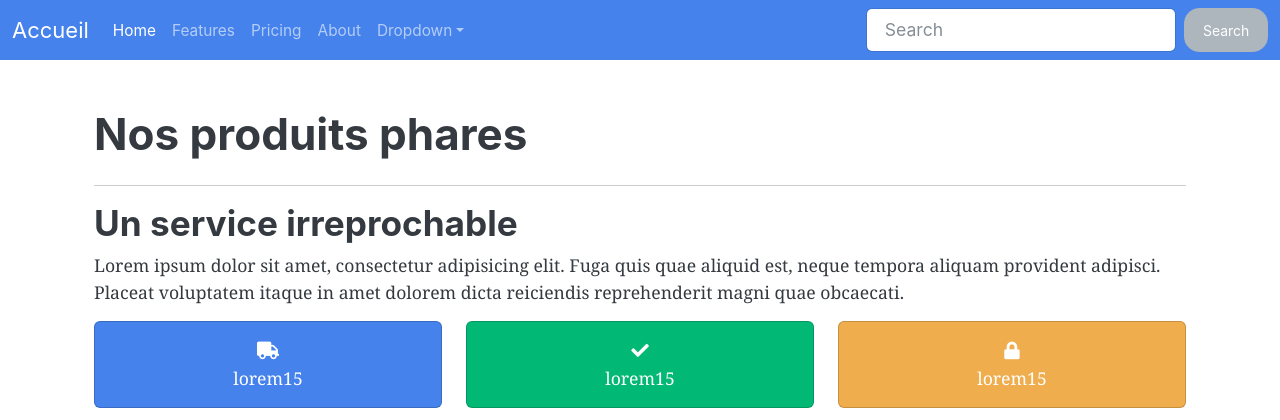
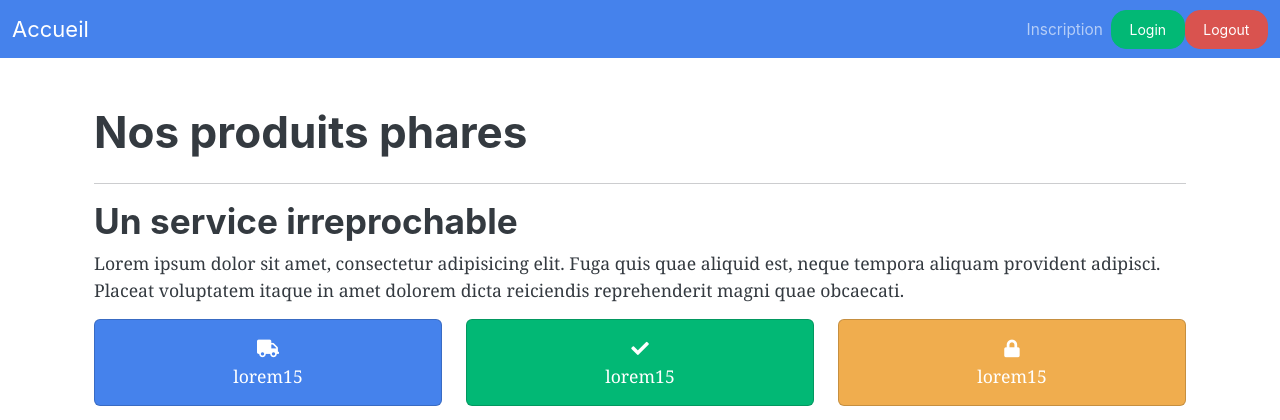
Before and after one commit to Manuel-Fami/Symfony5_e-shop, a Symfony app: template templates/home.html.twig in a window 1280 px wide. Shown: the top 420 px of the page. Run offline with Twig, Linux system fonts and the light colour scheme; the template is opened without the code that fills it, so the values that code supplies are empty; some libraries are stand-ins or nearby versions.

Commit message:
travaille sur la bar de navigation

```diff
--- a/src/Controller/CategoryController.php
+++ b/src/Controller/CategoryController.php
@@ -26,7 +26,7 @@ class CategoryController extends AbstractController
 
         $form->handleRequest($request);
 
-        if ($form->isSubmitted()) {
+        if ($form->isSubmitted() && $form->isValid()) {
             $category->setSlug(strtolower($slugger->slug($category->getName())));
 
             $em->persist($category);
@@ -53,7 +53,7 @@ class CategoryController extends AbstractController
 
         $form->handleRequest($request);
 
-        if ($form->isSubmitted()) {
+        if ($form->isSubmitted() && $form->isValid()) {
             $category->setSlug(strtolower($slugger->slug($category->getName())));
             $em->flush();
 
--- a/src/Form/CategoryType.php
+++ b/src/Form/CategoryType.php
@@ -15,7 +15,8 @@ class CategoryType extends AbstractType
         $builder
             ->add('name', TextType::class, [
                 'label' => 'Nom de la catégorie',
-                'attr' => ['placeholder' => 'Tapez le nom de la catégorie']
+                'attr' => ['placeholder' => 'Tapez le nom de la catégorie'],
+                'required' => false
             ]);
     }
 
--- a/templates/shared/_navBar.html.twig
+++ b/templates/shared/_navBar.html.twig
@@ -7,35 +7,23 @@
 
 		<div class="collapse navbar-collapse" id="navbarColor01">
 			<ul class="navbar-nav me-auto">
+				{% for c in categoryRepository.findAll() %}
+					<li class="nav-item">
+						<a class="nav-link" href="#">{{c.name}}</a>
+					</li>
+				{% endfor %}
+			</ul>
+			<ul class="navbar-nav">
 				<li class="nav-item">
-					<a class="nav-link active" href="#">Home
-						<span class="visually-hidden">(current)</span>
-					</a>
+					<a href="#" class="nav-link">Inscription</a>
 				</li>
 				<li class="nav-item">
-					<a class="nav-link" href="#">Features</a>
+					<a href="#" class="btn btn-success">Login</a>
 				</li>
 				<li class="nav-item">
-					<a class="nav-link" href="#">Pricing</a>
-				</li>
-				<li class="nav-item">
-					<a class="nav-link" href="#">About</a>
-				</li>
-				<li class="nav-item dropdown">
-					<a class="nav-link dropdown-toggle" data-bs-toggle="dropdown" href="#" role="button" aria-haspopup="true" aria-expanded="false">Dropdown</a>
-					<div class="dropdown-menu">
-						<a class="dropdown-item" href="#">Action</a>
-						<a class="dropdown-item" href="#">Another action</a>
-						<a class="dropdown-item" href="#">Something else here</a>
-						<div class="dropdown-divider"></div>
-						<a class="dropdown-item" href="#">Separated link</a>
-					</div>
+					<a href="#" class="btn btn-danger">Logout</a>
 				</li>
 			</ul>
-			<form class="d-flex">
-				<input class="form-control me-sm-2" type="text" placeholder="Search">
-				<button class="btn btn-secondary my-2 my-sm-0" type="submit">Search</button>
-			</form>
 		</div>
 	</div>
 </nav>
```
Also changed, not shown: src/Entity/Category.php (+6 -3 lines), 1 other file.
